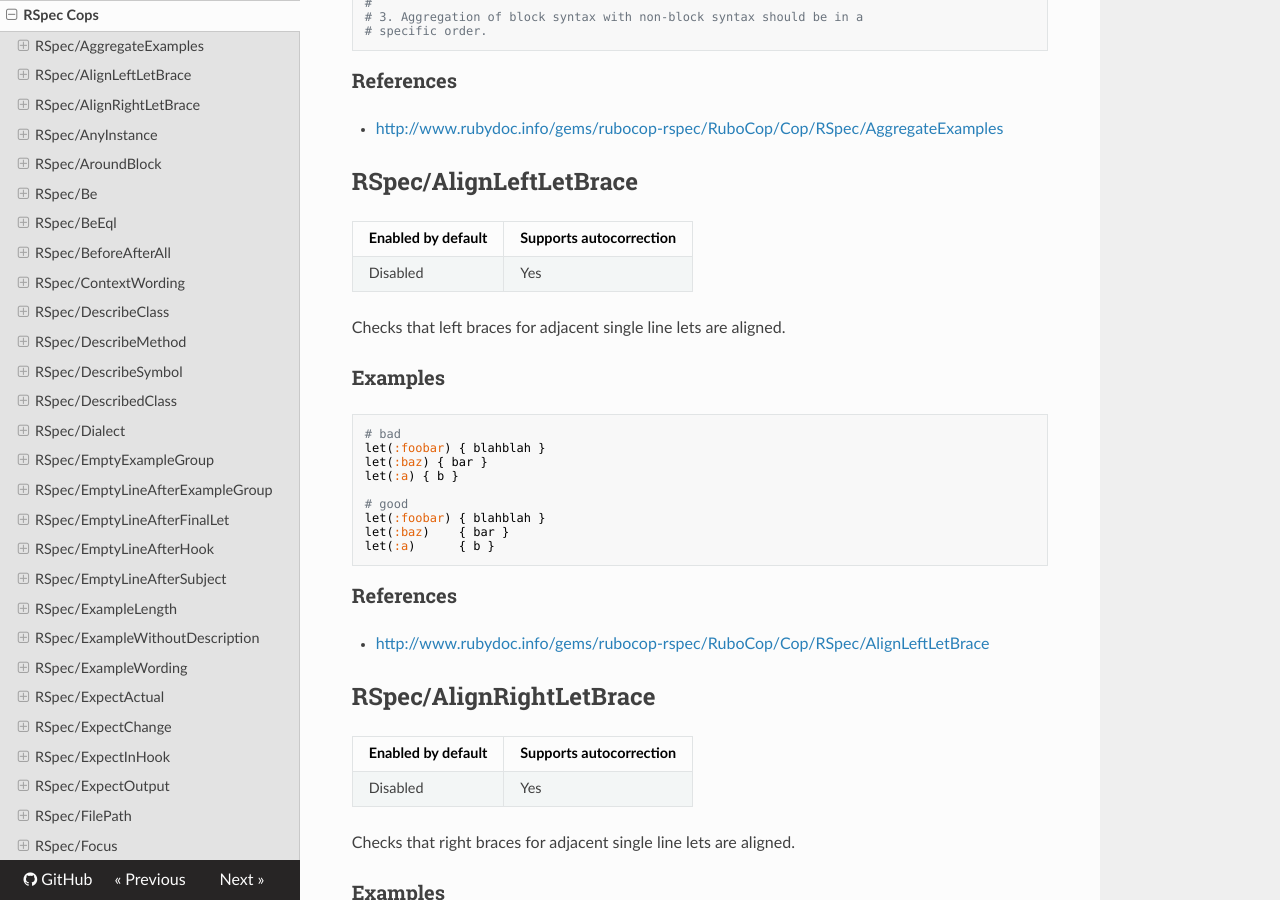
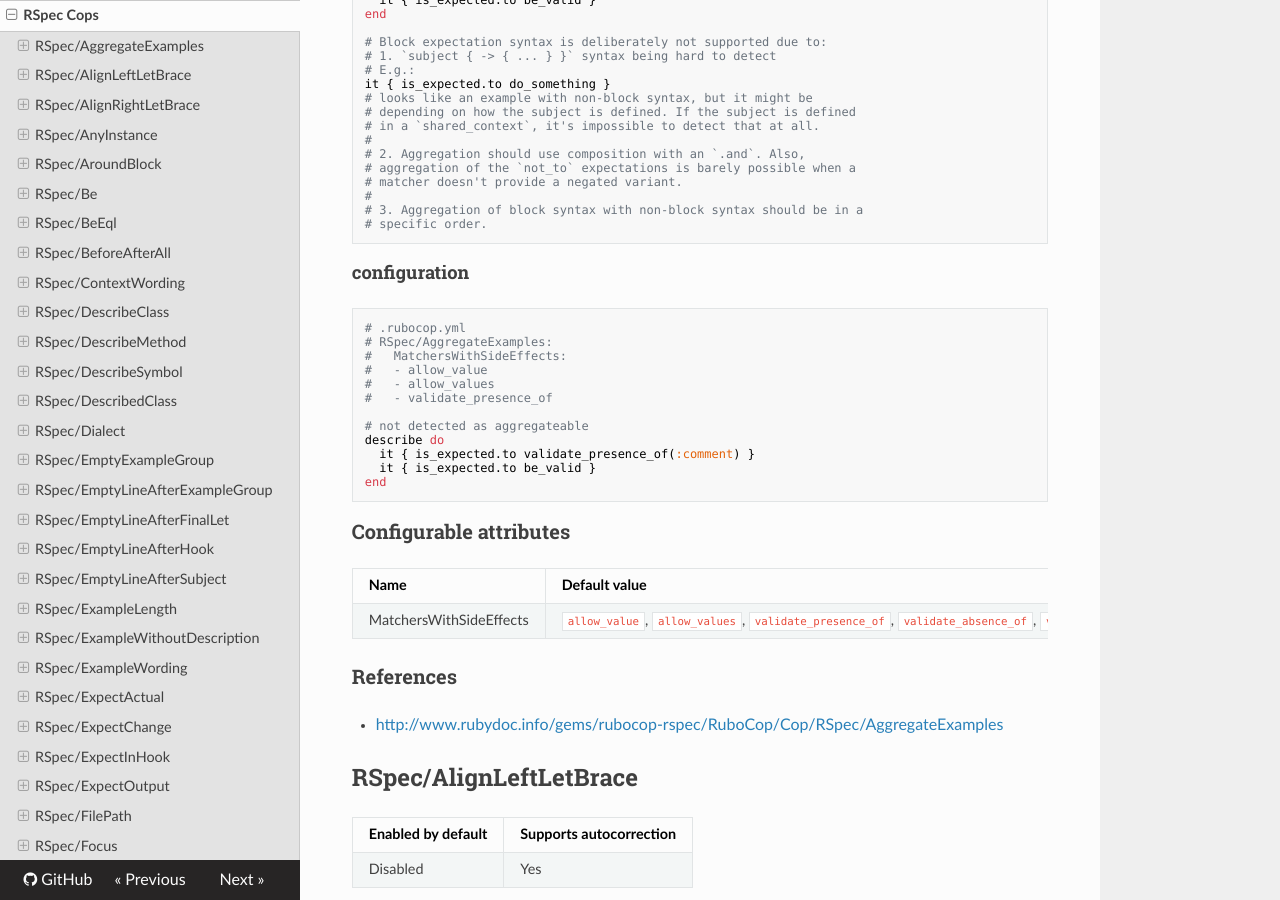
Before and after one commit to rubocop/rubocop-rspec, an MkDocs documentation site: the page built from manual/cops_rspec.md, in a window 1280 px wide and 900 px high, scrolled down 1154 px. Built offline with MkDocs 1.6.1, drawn with Linux system fonts in a browser that asks for light colours; nearby versions of some CDN libraries; old or Windows-style settings are respelled for this version of MkDocs; some of the changed text lies outside the part shown.

Commit message:
Update manual

````diff
--- a/manual/cops_rspec.md
+++ b/manual/cops_rspec.md
@@ -7,6 +7,19 @@ Enabled by default | Supports autocorrection
 Disabled | Yes
 
 Checks if example groups contain more than one aggregateable example.
+
+This cop is primarily for reducing the cost of repeated expensive
+context initialization.
+
+Consider turning [`aggregate_failures`](https://relishapp.com/rspec/rspec-core/docs/expectation-framework-integration/aggregating-failures)
+on in RSpec configuration to see all the failures at once, rather than
+it aborting on the first failure.
+
+  config.define_derived_metadata do |metadata|
+    unless metadata.key?(:aggregate_failures)
+      metadata[:aggregate_failures] = true
+    end
+  end
 
 ### Examples
 
@@ -67,6 +80,28 @@ it { is_expected.to do_something }
 # 3. Aggregation of block syntax with non-block syntax should be in a
 # specific order.
 ```
+#### configuration
+
+```ruby
+# .rubocop.yml
+# RSpec/AggregateExamples:
+#   MatchersWithSideEffects:
+#   - allow_value
+#   - allow_values
+#   - validate_presence_of
+
+# not detected as aggregateable
+describe do
+  it { is_expected.to validate_presence_of(:comment) }
+  it { is_expected.to be_valid }
+end
+```
+
+### Configurable attributes
+
+Name | Default value | Configurable values
+--- | --- | ---
+MatchersWithSideEffects | `allow_value`, `allow_values`, `validate_presence_of`, `validate_absence_of`, `validate_length_of`, `validate_inclusion_of`, `validates_exclusion_of` | Array
 
 ### References
 
````
